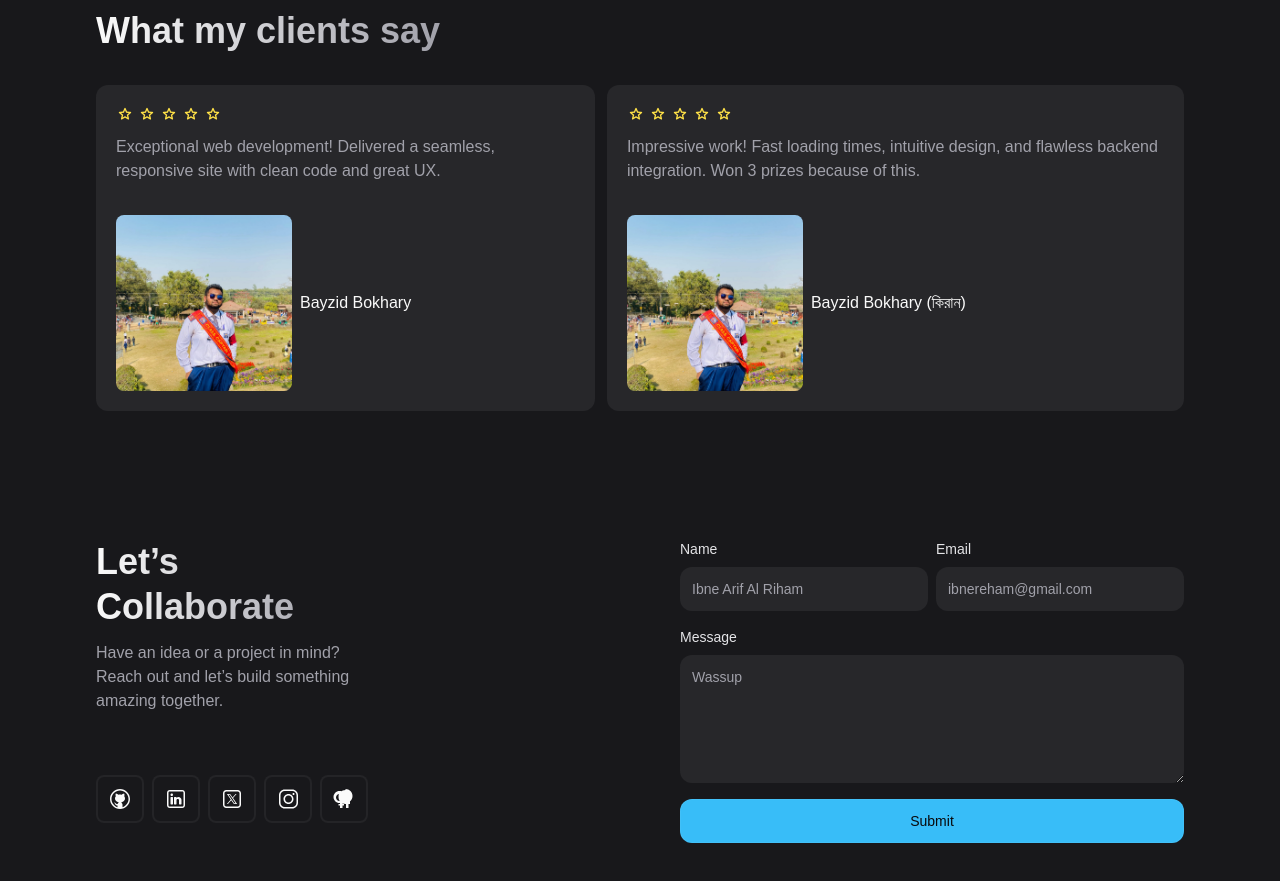
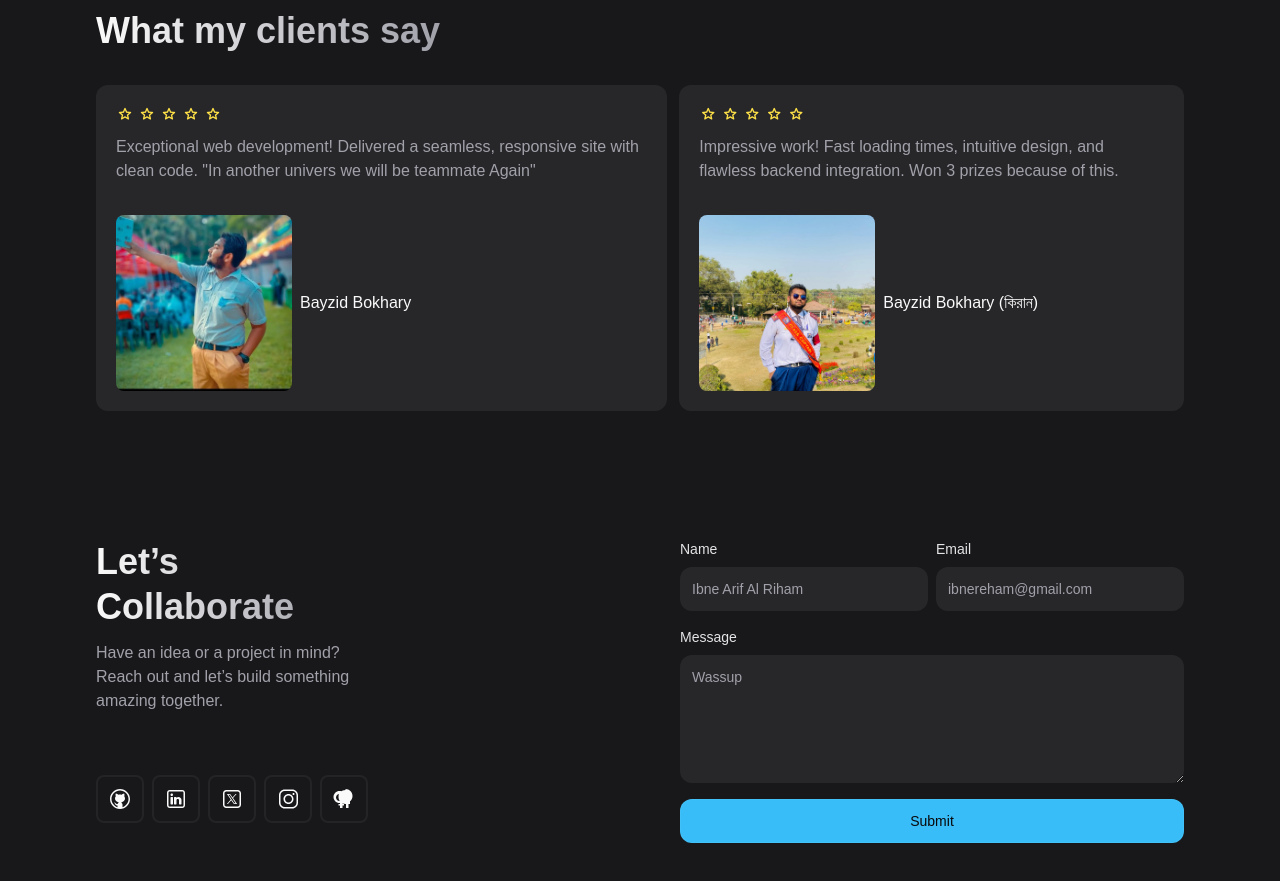
Before and after one commit to naextro/portfolio-source, a React (Vite) app: page / in a window 1280 px wide. Shown: the part 2660-3541 px from the top of the page. Built offline with nearby package versions, Linux system fonts and the light colour scheme; a web font is replaced by a local one.

Commit message:
Re-Evaluated the review based on client's wish and changed profile for one review

```diff
--- a/src/components/Review.jsx
+++ b/src/components/Review.jsx
@@ -3,9 +3,9 @@ import ReviewCard from './ReviewCard';
 
 const reviews = [
   {
-    content: 'Exceptional web development! Delivered a seamless, responsive site with clean code and great UX.',
+    content: 'Exceptional web development! Delivered a seamless, responsive site with clean code. "In another univers we will be teammate Again"',
     name: 'Bayzid Bokhary',
-    imgSrc: 'images/bayzid.jpg',
+    imgSrc: 'images/bayzid-2.jpg',
     company: ''
   },
   {
```
Also changed, not shown: public/images/bayzid-2.jpg (added).
